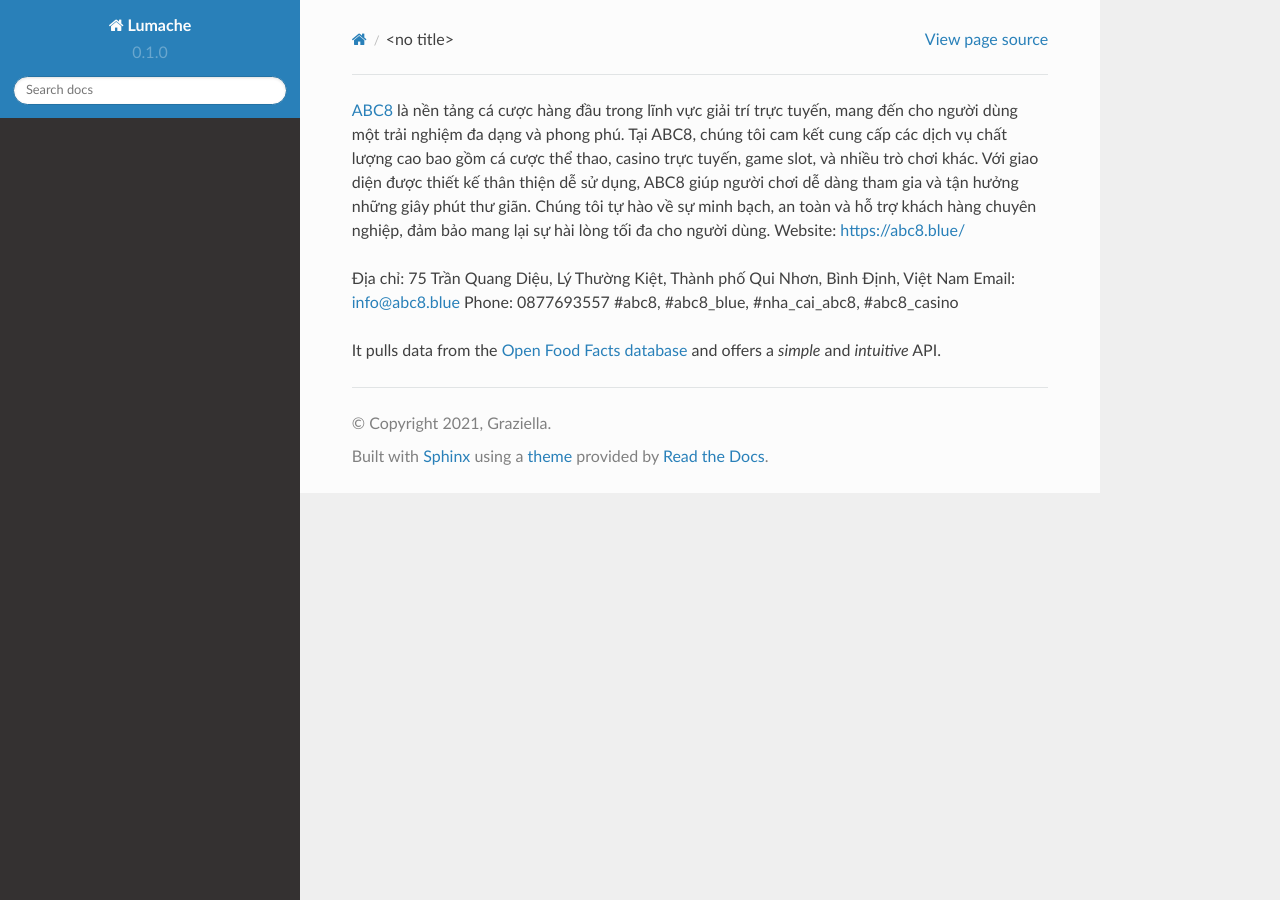
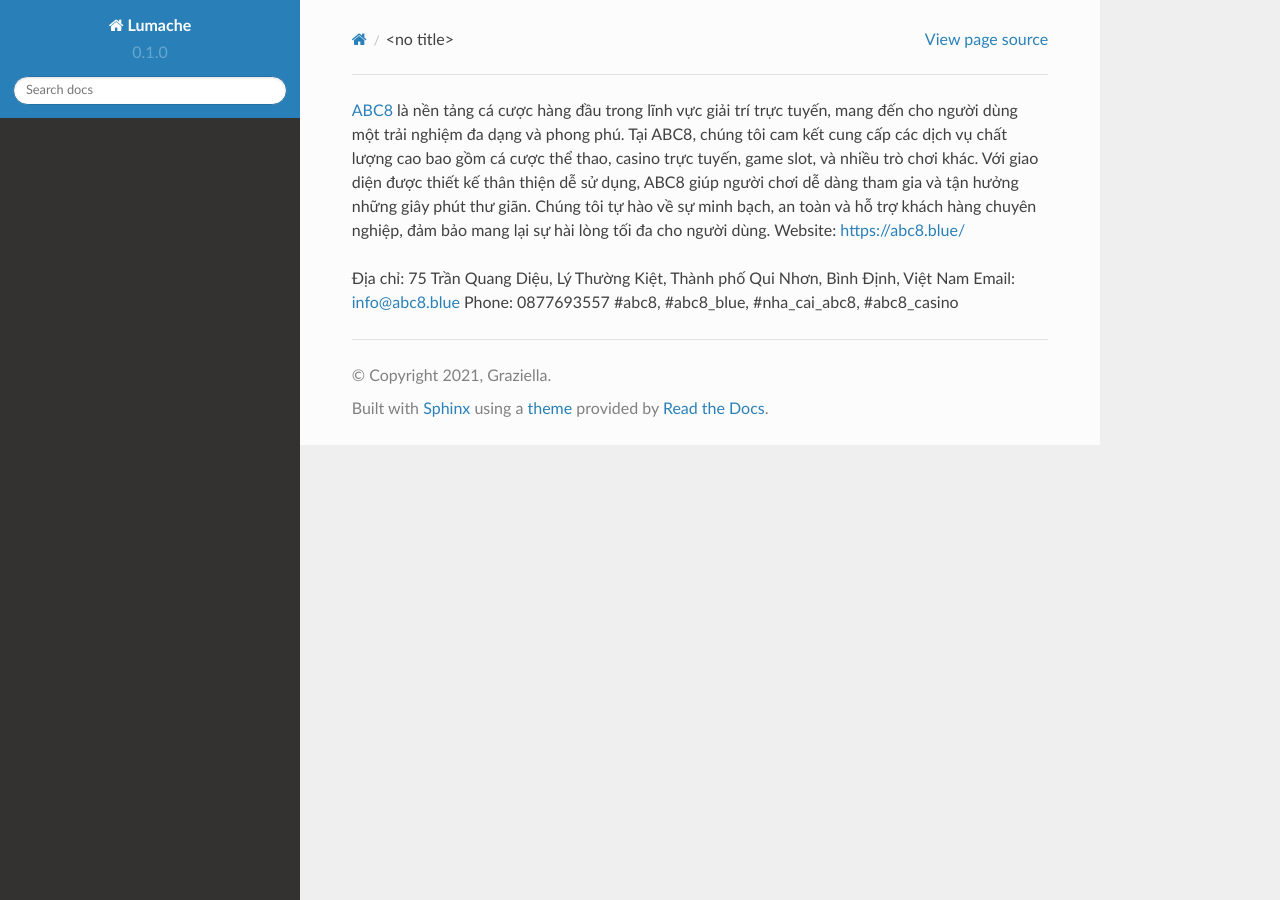
Before and after one commit to socialentity/socialentity9, a Sphinx documentation site: the page built from docs/source/index.rst, in a window 1280 px wide. Built offline with Sphinx 7.4.7 and the Read the Docs theme 2.0.0, drawn with Linux system fonts in a browser that asks for light colours.

Commit message:
Update index.rst

```diff
--- a/docs/source/index.rst
+++ b/docs/source/index.rst
@@ -5,8 +5,3 @@ Website: `https://abc8.blue/ <https://abc8.blue/>`_
 Email: info@abc8.blue
 Phone: 0877693557
 #abc8, #abc8_blue, #nha_cai_abc8, #abc8_casino
-
-
-
-It pulls data from the `Open Food Facts database <https://world.openfoodfacts.org/>`_
-and offers a *simple* and *intuitive* API.
```
